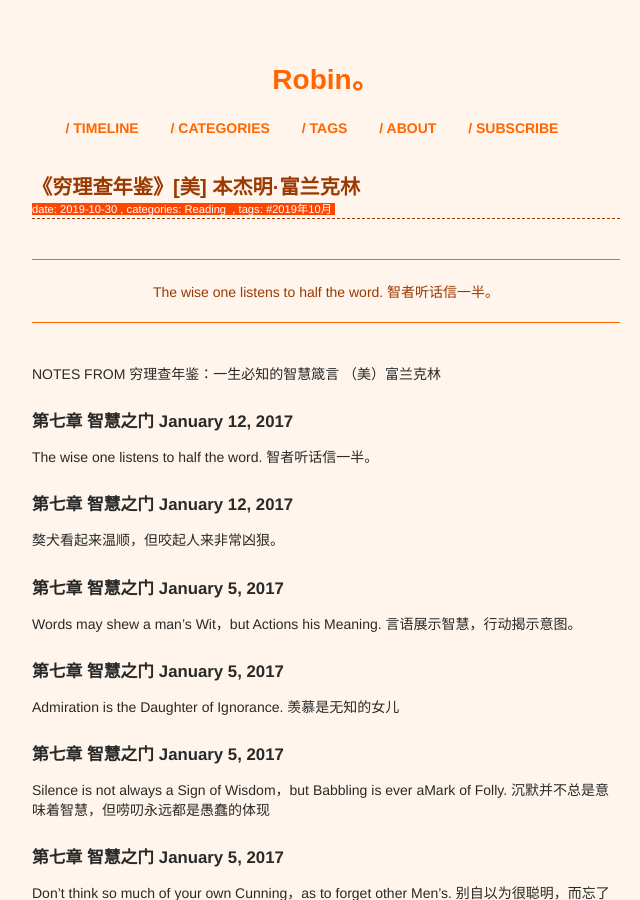
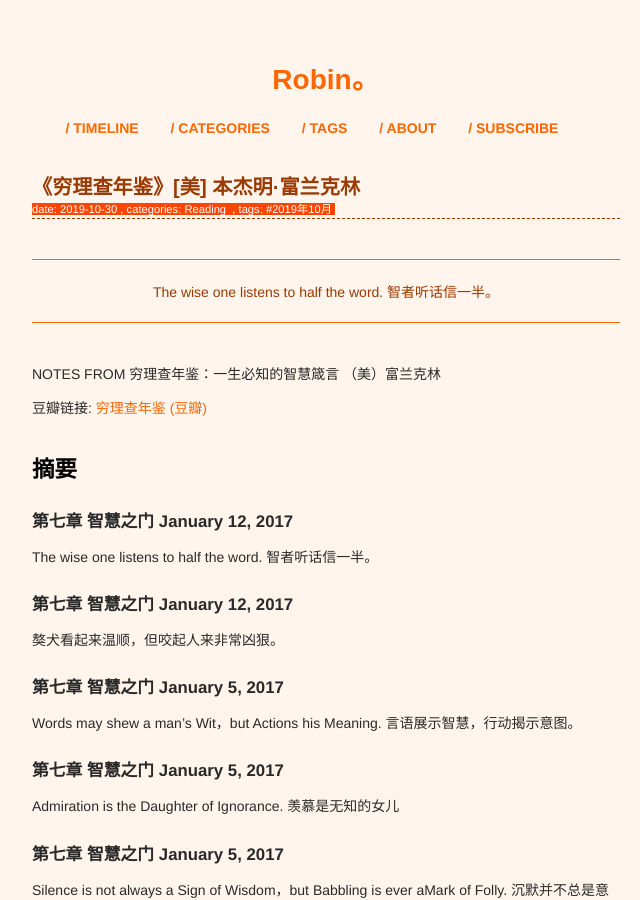
Before and after one commit to xianyuxmu/xianyuxmu.github.io, a Jekyll site: the page built from _posts/2019-10-30-poor-richards-almanack.md, in a window 1280 px wide and 900 px high. Shown: the whole window, without its empty margins (314-954 px from the left). Built offline with Jekyll 4.4.1, drawn with Linux system fonts in a browser that asks for light colours; comment, search, counter and statistics services are not loaded.

Commit message:
《穷理查年鉴》[美] 本杰明·富兰克林

```diff
--- a/_posts/2019-10-30-poor-richards-almanack.md
+++ b/_posts/2019-10-30-poor-richards-almanack.md
@@ -16,6 +16,10 @@
 NOTES FROM
 穷理查年鉴：一生必知的智慧箴言
 （美）富兰克林
+
+豆瓣链接: [穷理查年鉴 (豆瓣)](https://book.douban.com/subject/20563083/)
+
+## 摘要
 
 ### 第七章 智慧之门 January 12, 2017
 
```
